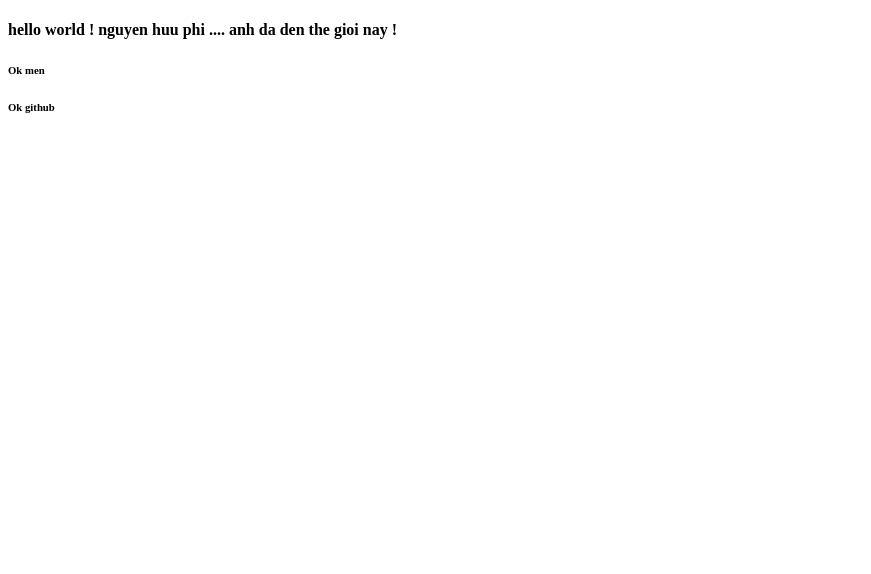
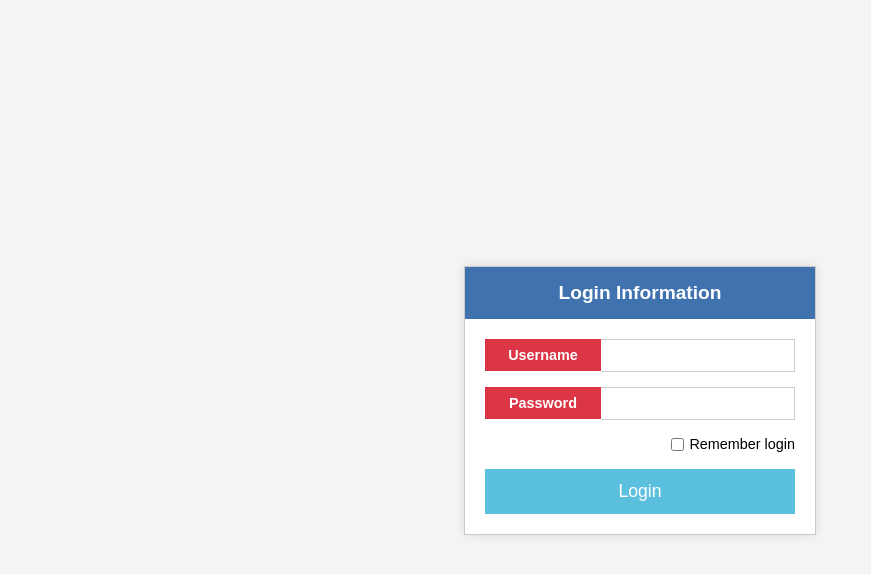
Before and after one commit to nguyenhuuphi009/django, a Django app: page / in a window 1280 px wide. Shown: the top 574 px of the page, without its empty margins (0-871 px from the left). Run offline with Django 5.2, Linux system fonts and the light colour scheme.

Commit message:
ngay 15-9

```diff
--- a/home/settings.py
+++ b/home/settings.py
@@ -38,7 +38,7 @@ INSTALLED_APPS = [
     'django.contrib.sessions',
     'django.contrib.messages',
     'django.contrib.staticfiles',
-    'home',
+    'index',
 ]
 
 MIDDLEWARE = [
@@ -117,6 +117,10 @@ USE_TZ = True
 # https://docs.djangoproject.com/en/5.2/howto/static-files/
 
 STATIC_URL = 'static/'
+STATICFILES_DIRS = [
+    os.path.join(BASE_DIR, 'home', 'template'),
+]
+
 
 # Default primary key field type
 # https://docs.djangoproject.com/en/5.2/ref/settings/#default-auto-field
--- a/home/template/index.html
+++ b/home/template/index.html
@@ -1,24 +1,38 @@
+{% load static %}
 <!DOCTYPE html>
-<!--[if lt IE 7]>      <html class="no-js lt-ie9 lt-ie8 lt-ie7"> <![endif]-->
-<!--[if IE 7]>         <html class="no-js lt-ie9 lt-ie8"> <![endif]-->
-<!--[if IE 8]>         <html class="no-js lt-ie9"> <![endif]-->
-<!--[if gt IE 8]>      <html class="no-js"> <!--<![endif]-->
-<html>
-    <head>
-        <meta charset="utf-8">
-        <meta http-equiv="X-UA-Compatible" content="IE=edge">
-        <title></title>
-        <meta name="description" content="">
-        <meta name="viewport" content="width=device-width, initial-scale=1">
-        <link rel="stylesheet" href="">
-    </head>
-    <body>
-        <!--[if lt IE 7]>
-            <p class="browsehappy">You are using an <strong>outdated</strong> browser. Please <a href="#">upgrade your browser</a> to improve your experience.</p>
-        <![endif]-->
-        <h4>hello world ! nguyen huu phi .... anh da den the gioi nay !</h4>
-        <h6>Ok men </h6>
-        <h6> Ok github</h6>
-        <script src="" async defer></script>
-    </body>
+<html lang="vi">
+<head>
+    <meta charset="UTF-8">
+    <meta name="viewport" content="width=device-width, initial-scale=1.0">
+    <title>Đăng Nhập</title>
+    <link rel="stylesheet" href="{% static 'style.css' %}">
+    <script src="{% static 'index.js' %}"></script>
+</head>
+<body>
+
+<div class="login-container">
+
+    <div class="header">
+            Login Information
+    </div>
+
+    <form action="{% url 'login_page' %}" method="POST">
+        {% csrf_token %}
+        <div class="form-group">
+            <label for="username">Username</label>
+            <input type="text" id="username" name="username">
+        </div>
+        <div class="form-group">
+            <label for="password">Password</label>
+            <input type="password" id="password" name="password">
+        </div>
+        <div class="form-group remember-me">
+            <input type="checkbox" id="remember-me" name="remember-me">
+            <label for="remember-me">Remember login</label>
+        </div>
+        <button type="submit" class="btn">Login</button>
+    </form>
+</div>
+
+</body>
 </html>
--- /dev/null
+++ b/home/template/index.js
@@ -0,0 +1,41 @@
+// File: index.js
+
+document.addEventListener('DOMContentLoaded', (event) => {
+    const loginForm = document.querySelector('form');
+    const usernameInput = document.getElementById('username');
+    const passwordInput = document.getElementById('password');
+
+    loginForm.addEventListener('submit', (e) => {
+        e.preventDefault();
+
+        // Kiểm tra xem các trường có bị để trống không
+        if (usernameInput.value.trim() === '' || passwordInput.value.trim() === '') {
+            alert('Lỗi: Tên đăng nhập và mật khẩu không được để trống.');
+            return; // Dừng việc thực thi các lệnh tiếp theo
+        }
+
+        // Nếu các trường không trống, tiếp tục kiểm tra mật khẩu
+        const isConfirmed = confirm('Bạn có chắc chắn muốn đăng nhập không?');
+
+        if (isConfirmed) {
+            const password = passwordInput.value;
+            const passwordRegex = /^[a-zA-Z0-9]+$/;
+
+            if (passwordRegex.test(password)) {
+                // Mật khẩu hợp lệ
+                alert('Đăng nhập thành công! Mật khẩu hợp lệ.');
+
+                // Gửi form đi
+                loginForm.submit();
+            } else {
+                // Mật khẩu không hợp lệ
+                alert('Lỗi: Mật khẩu chỉ được chứa ký tự và số.');
+                usernameInput.value = '';
+                passwordInput.value = '';
+            }
+        } else {
+            // Người dùng đã hủy đăng nhập
+            console.log('Người dùng đã hủy đăng nhập.');
+        }
+    });
+});
--- /dev/null
+++ b/home/template/style.css
@@ -0,0 +1,83 @@
+body {
+    font-family: Arial, sans-serif;
+    background-color: #f4f4f4;
+    display: flex;
+    justify-content: center;
+    align-items: center;
+    height: 100vh;
+    margin: 0;
+}
+
+.login-container {
+    width: 350px;
+    background-color: #fff;
+    border: 1px solid #ccc;
+    box-shadow: 0 0 10px rgba(0, 0, 0, 0.1);
+}
+
+.header {
+    background-color: #3f72af;
+    color: #fff;
+    padding: 15px;
+    font-size: 1.2em;
+    font-weight: bold;
+    text-align: center;
+}
+
+form {
+    padding: 20px;
+}
+
+.form-group {
+    display: flex;
+    align-items: center;
+    margin-bottom: 15px;
+}
+
+.form-group label {
+    background-color: #dc3545;
+    color: #fff;
+    padding: 8px 12px;
+    font-size: 0.9em;
+    font-weight: bold;
+    width: 100px; /* Chiều rộng cố định cho label */
+    text-align: center;
+}
+
+.form-group input[type="text"],
+.form-group input[type="password"] {
+    flex: 1;
+    padding: 8px;
+    border: 1px solid #ccc;
+    border-left: none; /* Bỏ viền trái để nối liền với label */
+}
+
+.remember-me {
+    justify-content: flex-end;
+}
+
+.remember-me input {
+    margin-right: 5px;
+}
+
+.remember-me label {
+    background-color: transparent;
+    color: #000;
+    width: auto;
+    font-weight: normal;
+    padding: 0;
+}
+
+.btn {
+    width: 100%;
+    padding: 12px;
+    background-color: #5bc0de;
+    color: #fff;
+    border: none;
+    font-size: 1.1em;
+    cursor: pointer;
+}
+
+.btn:hover {
+    background-color: #46b8da;
+}
--- a/home/urls.py
+++ b/home/urls.py
@@ -16,9 +16,10 @@ Including another URLconf
 """
 from django.contrib import admin
 from django.urls import path
-from index.views import getindex
+from index import views
 
 urlpatterns = [
     path('admin/', admin.site.urls),
-    path('', getindex),
+    path('', views.getindex, name='login_page'),
+
 ]
```
Also changed, not shown: 1 other file.
